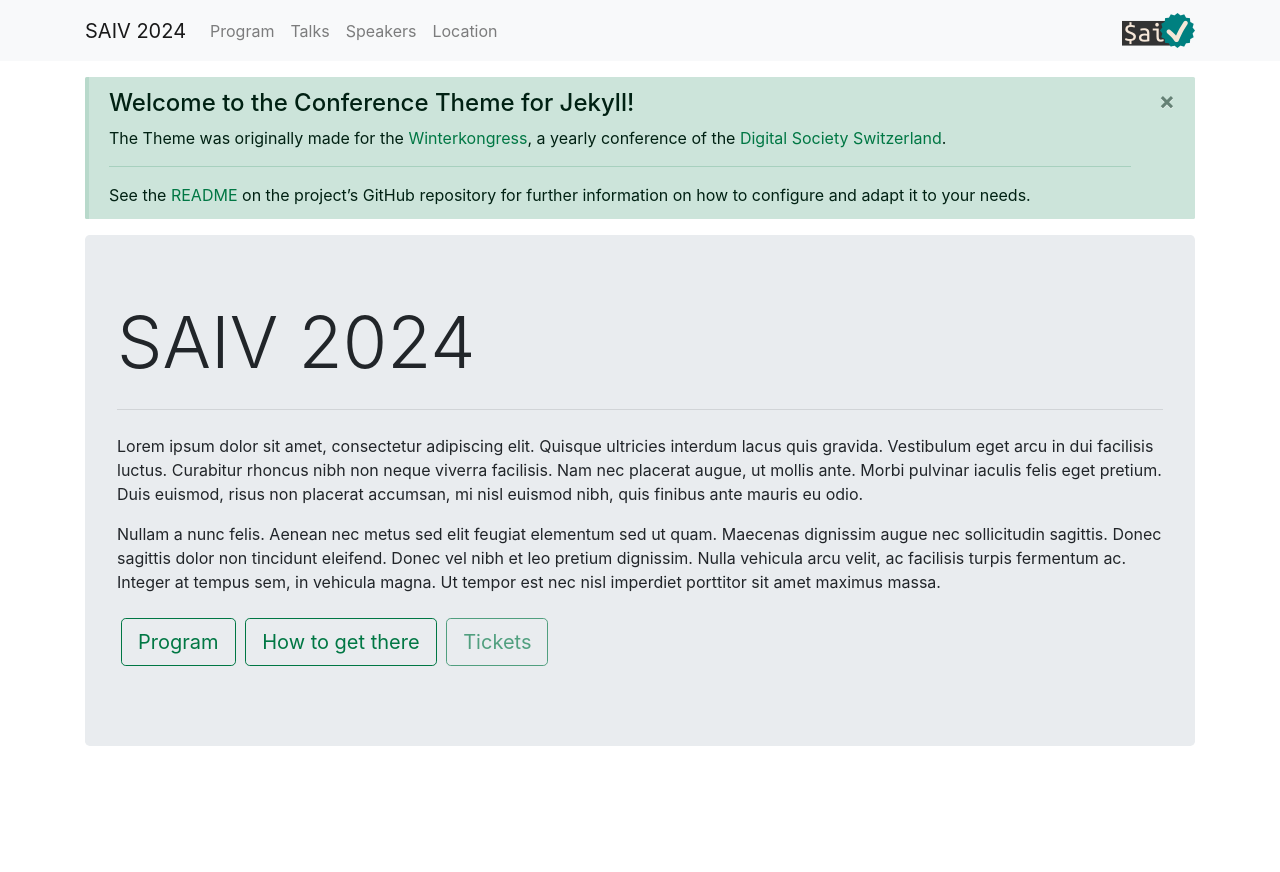
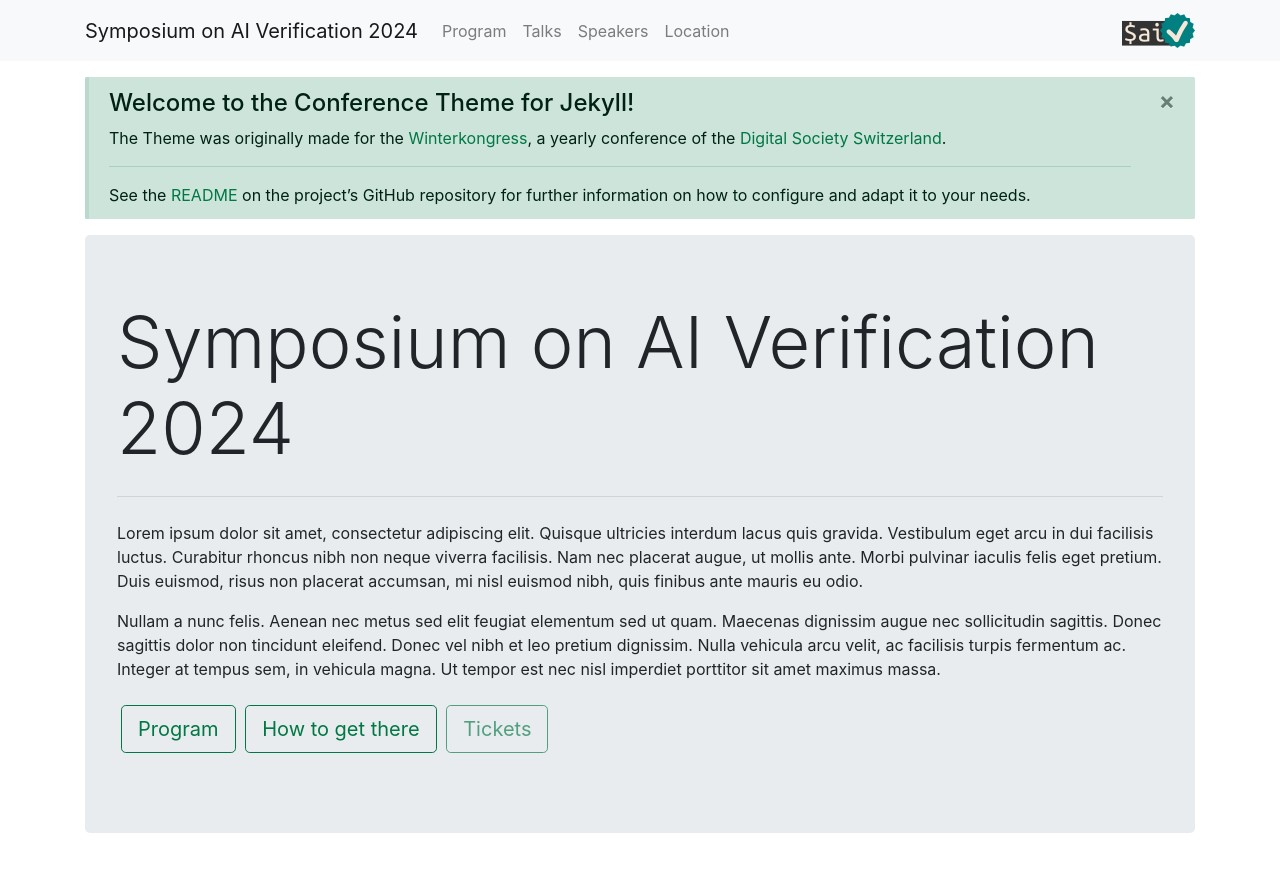
Before and after one commit to SAIV-conference/2025, a Jekyll site: the page built from index.md, in a window 1280 px wide. Shown: the top 872 px of the page. Built offline with Jekyll 4.4.1, drawn with Linux system fonts in a browser that asks for light colours.

Commit message:
Update _config.yml

```diff
--- a/_config.yml
+++ b/_config.yml
@@ -1,4 +1,4 @@
-title: SAIV 2024
+title: Symposium on AI Verification 2024
 #preposition: at
 #description: >-
   #Conference of a random organization on January 1st in Zurich, Switzerland
```
